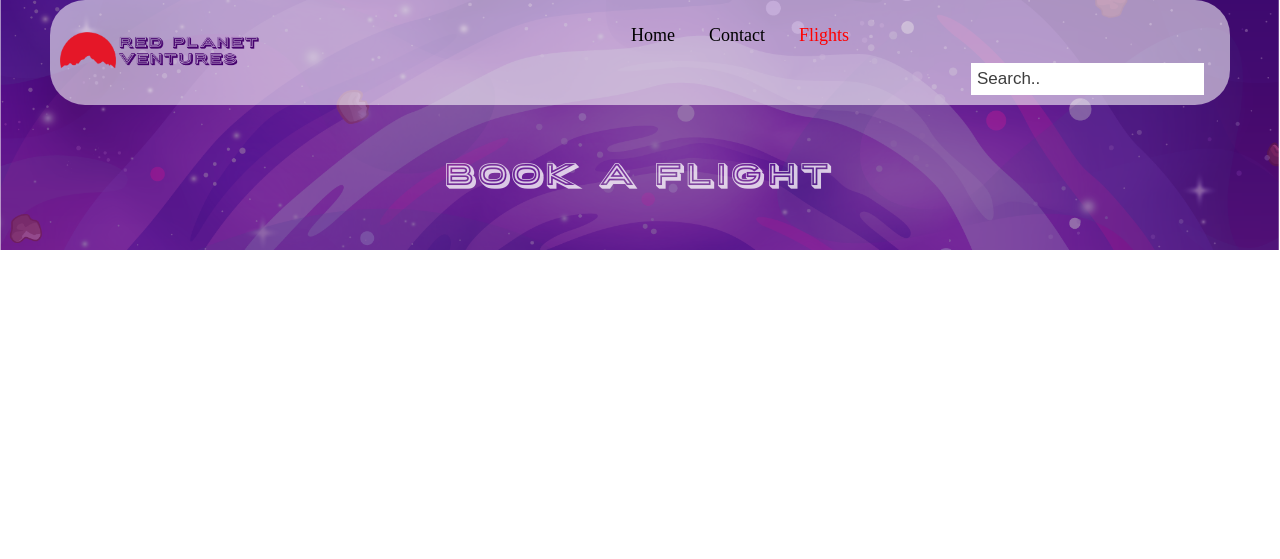
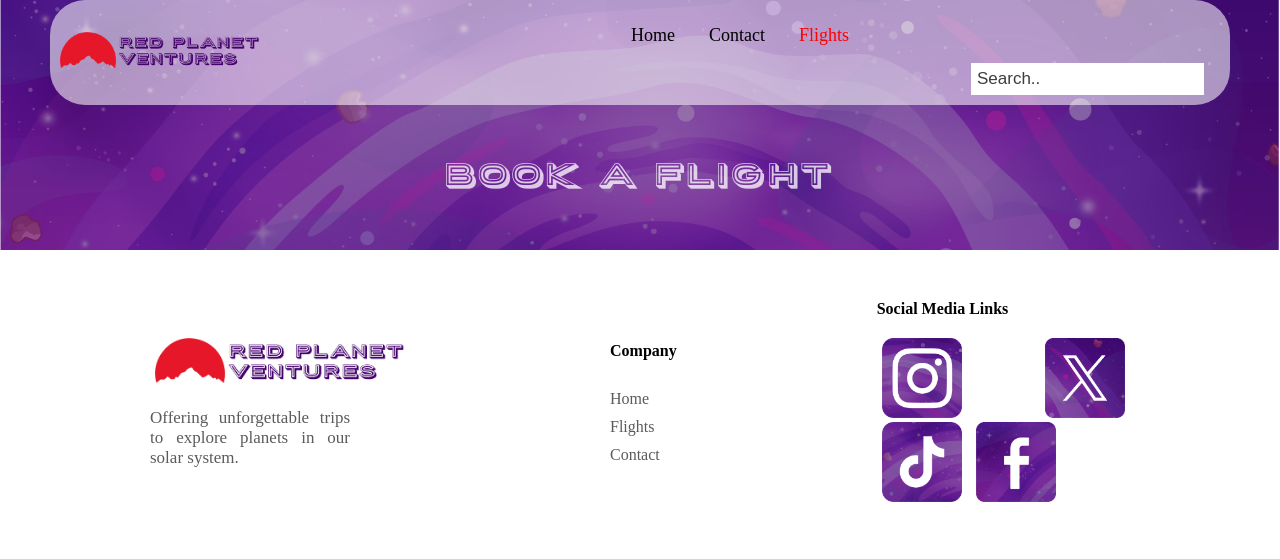
Before and after one commit to CheslinAbrahams231034/231034_Cheslin_Abrahams_DV100_T-, a plain HTML site: page pages/flights.html in a window 1280 px wide. Drawn offline with Linux system fonts and the light colour scheme.

Commit message:
Footer-  flights page
footer for the Flight page was coded

```diff
--- a/pages/flights.html
+++ b/pages/flights.html
@@ -40,3 +40,36 @@
 
         </div>
     </section>
+
+
+
+
+
+
+</body>
+
+
+<footer class="flexContainerFooter">
+    <div class="flexItem5">
+        <a class="imgFooter"><img src="../assets/Assets/Images/logo.png"></a>
+        <p class="footerText">Offering unforgettable trips to explore planets in our solar system.</p>
+    </div>
+    <div class="flexItem5">
+        <h4>Company</h4>
+        <ul>
+            <li><a href="index.html">Home</a></li>
+            <li><a href="pages/flights.html">Flights</a></li>
+            <li><a href="pages/contact.html">Contact</a></li>
+          </ul>
+    </div>
+
+
+    <div class="flexItem5">
+        <h4 class="footer">Social Media Links</h4>
+        <a><img src="../assets/Assets/Images/smInstagram.png"></a>
+        <a><img src="../assets/Assets/Images/smX.png"></a>
+        <a><img src="../assets/Assets/Images/smTicktock.png"></a>
+        <a><img src="../assets/Assets/Images/smFacebook.png"></a>
+
+    </div>
+</footer>
```
